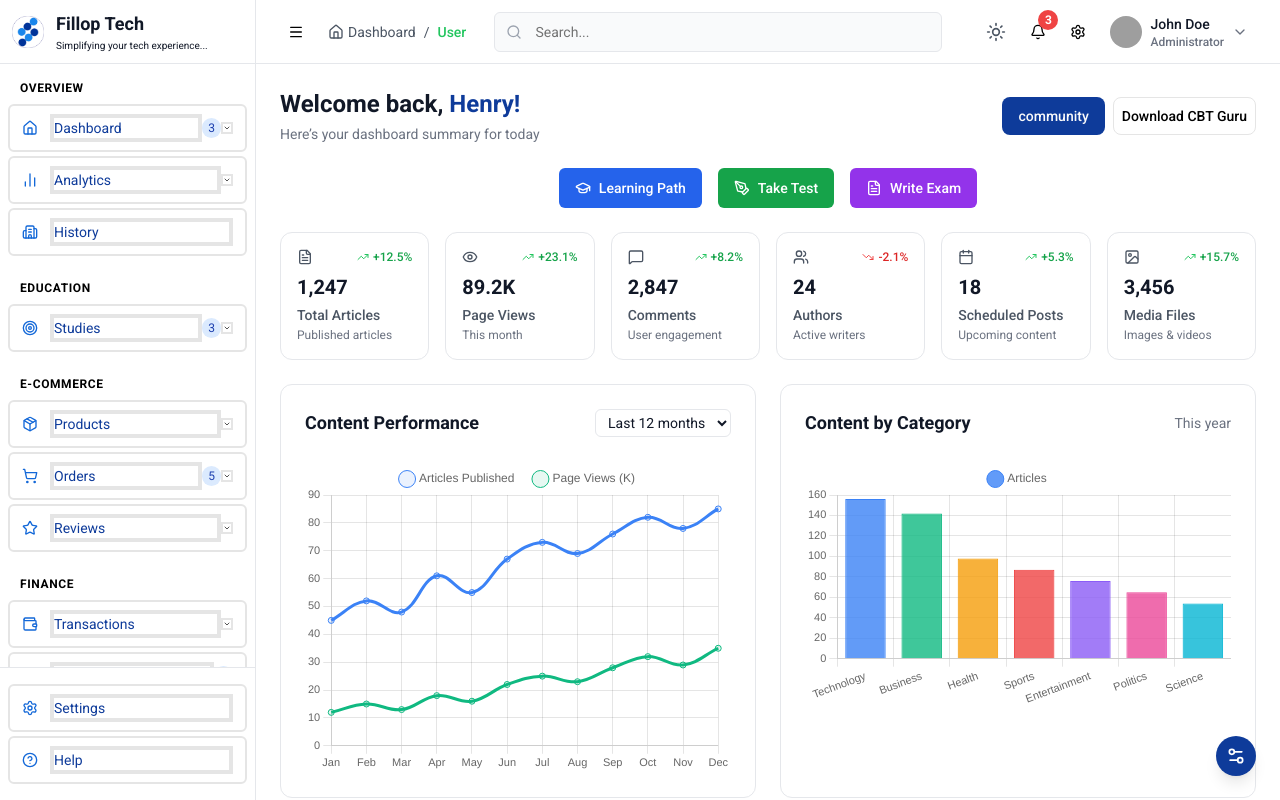
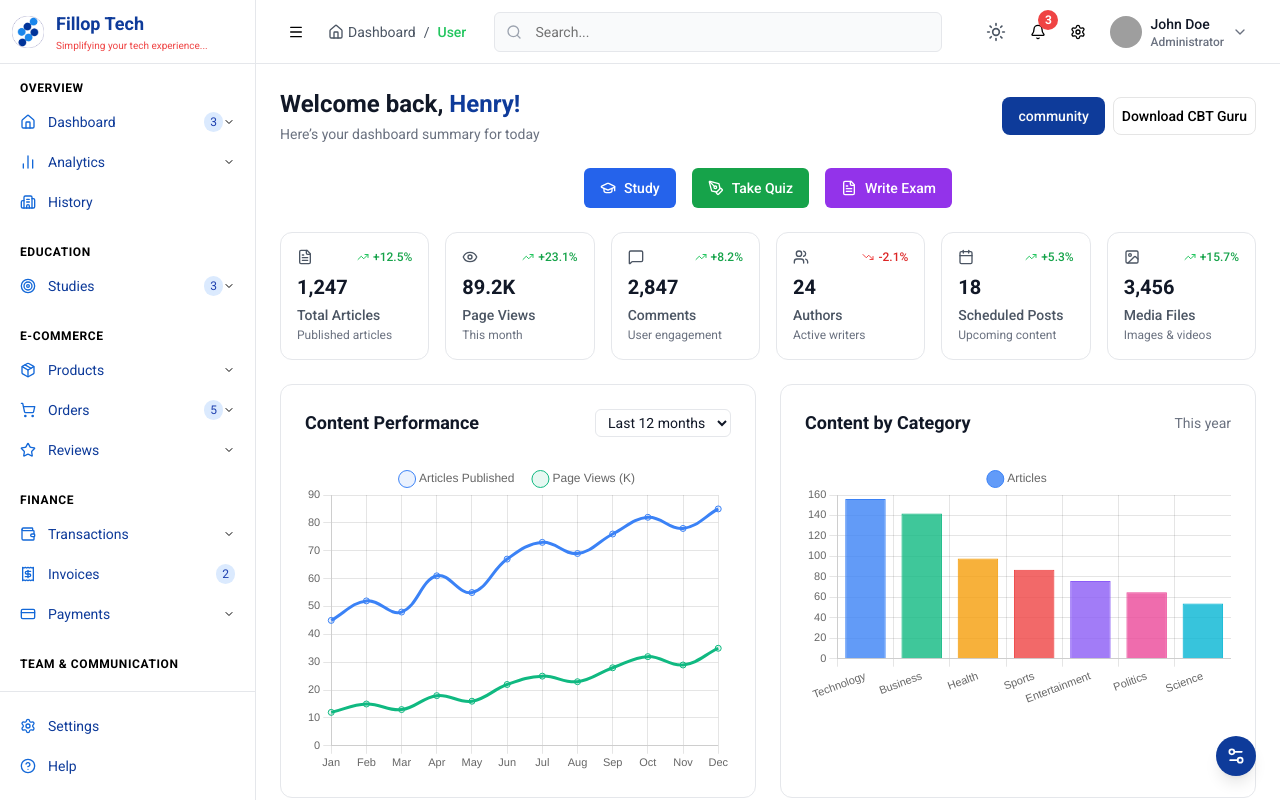
Before and after one commit to Berry-bott/FillopsEduTech, a React (Vite) app: page /dashboard in a window 1280 px wide. Built offline with nearby package versions, Linux system fonts and the light colour scheme; grey boxes are pictures that could not be loaded.

Commit message:
new commit

```diff
--- a/src/components/DashboardComponents/SideBar.jsx
+++ b/src/components/DashboardComponents/SideBar.jsx
@@ -61,7 +61,7 @@ import {
 import { Link, useNavigate } from "react-router-dom"; // ✅ React Router import
 import { useState, useEffect } from "react";
 import { cn } from "@/lib/utils";
-import Logo from "../../assets/images/fillops-Logo.png";
+import Logo from "../../assets/images/fillops-logo.png";
 
 
 const menuData = [
@@ -849,7 +849,7 @@ export default function SideBar() {
     const content = (
       <div
         className={cn(
-          "flex items-center py-2 border-2 text-sm rounded-md transition-colors hover:bg-gray-50 dark:hover:bg-[#1F1F23] relative group cursor-pointer",
+          "flex items-center py-2 text-sm rounded-md transition-colors hover:bg-gray-50 dark:hover:bg-[#1F1F23] relative group cursor-pointer",
           paddingLeft
         )}
         onClick={() => {
@@ -869,15 +869,15 @@ export default function SideBar() {
 
         {showText && (
           <>
-            <span className="ml-3 flex-1 text-primary border-4">{item.label}</span>
+            <span className="ml-3 flex-1 text-primary">{item.label}</span>
             {item.badge && (
-              <span className="px-1.5 py-0.5 border-6 border-red-300 text-xs bg-blue-100 text-blue-800 dark:bg-blue-900/30 dark:text-blue-400 rounded-full">
+              <span className="px-1.5 py-0.5  text-xs bg-blue-100 text-blue-800 dark:bg-blue-900/30 dark:text-blue-400 rounded-full">
                 {item.badge}
               </span>
             )}
             {hasChildren && (
               <ChevronDown
-                className={`h-3 w-3 transition-transform  border-2${
+                className={`h-3 w-3 transition-transform ${
                   isExpanded ? "rotate-180" : ""
                 }`}
               />
@@ -951,12 +951,10 @@ export default function SideBar() {
                     className="flex-shrink-0"
                   />
                   <div>
-
-                  <span className="text-2xl font-semibold text-blue-900 dark:text-white">
-  Fillop Tech
-</span>
-n
-                  <p className="text-[11px] border-4 text-red-800 dark:text-red-800">Simplifying your tech experience...</p>
+                    <span className="text-lg font-semibold text-primary dark:text-white transition-opacity duration-200">
+                    Fillop Tech
+                    </span>
+                    <p className="text-[10px] text-destructive dark:text-white">Simplifying your tech experience...</p>
                   </div>
                 </Link>
               </div>
@@ -1035,10 +1033,10 @@ n
                   />
                   <div>
 
-                  <span className="text-lg font-semibold text-gray-900 dark:text-white transition-opacity duration-200">
+                  <span className="text-lg font-semibold text-primary dark:text-white transition-opacity duration-200">
                   Fillop Tech
                   </span>
-                  <p className="text-[10px] text-gray-900 dark:text-white">Simplifying your tech experience...</p>
+                  <p className="text-[10px] text-destructive dark:text-white">Simplifying your tech experience...</p>
                   </div>
 
                 </Link>
--- a/src/components/DashboardComponents/user/index/study-categories.jsx
+++ b/src/components/DashboardComponents/user/index/study-categories.jsx
@@ -80,7 +80,7 @@ export default function ExamSelector() {
           className="bg-blue-600 hover:bg-blue-700 text-white flex items-center space-x-2"
         >
           <GraduationCap className="w-4 h-4" />
-          <span>Learning Path</span>
+          <span>Study</span>
         </Button>
 
         <Button
@@ -88,7 +88,7 @@ export default function ExamSelector() {
           className="bg-green-600 hover:bg-green-700 text-white flex items-center space-x-2"
         >
           <PenTool className="w-4 h-4" />
-          <span>Take Test</span>
+          <span>Take Quiz</span>
         </Button>
 
         <Button
--- a/tailwind.config.js
+++ b/tailwind.config.js
@@ -28,8 +28,8 @@ module.exports = {
   			]
   		},
   		colors: {
-  			secondaryColor: 'hsl(var(--secondary-color)  / <alpha-value>)',
-  			primaryColor: 'hsl(var(--primary-color)  / <alpha-value>)',
+			primary: 'hsl(var(--primary)  / <alpha-value>)',
+  			primaryHover: 'hsl(var(--primary-hover)  / <alpha-value>)',
   			border: 'hsl(var(--border))',
   			input: 'hsl(var(--input))',
   			ring: 'hsl(var(--ring))',
```
